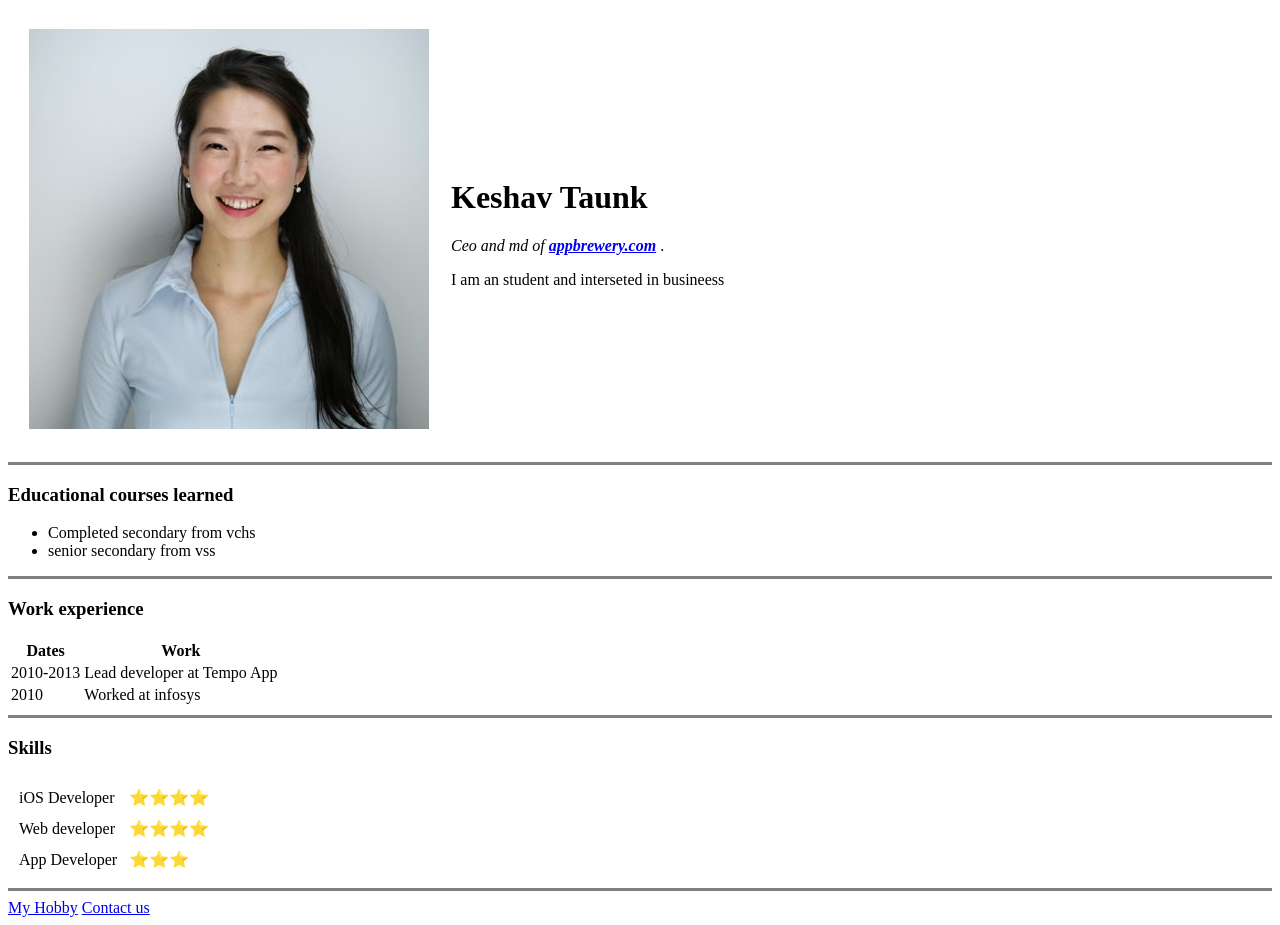
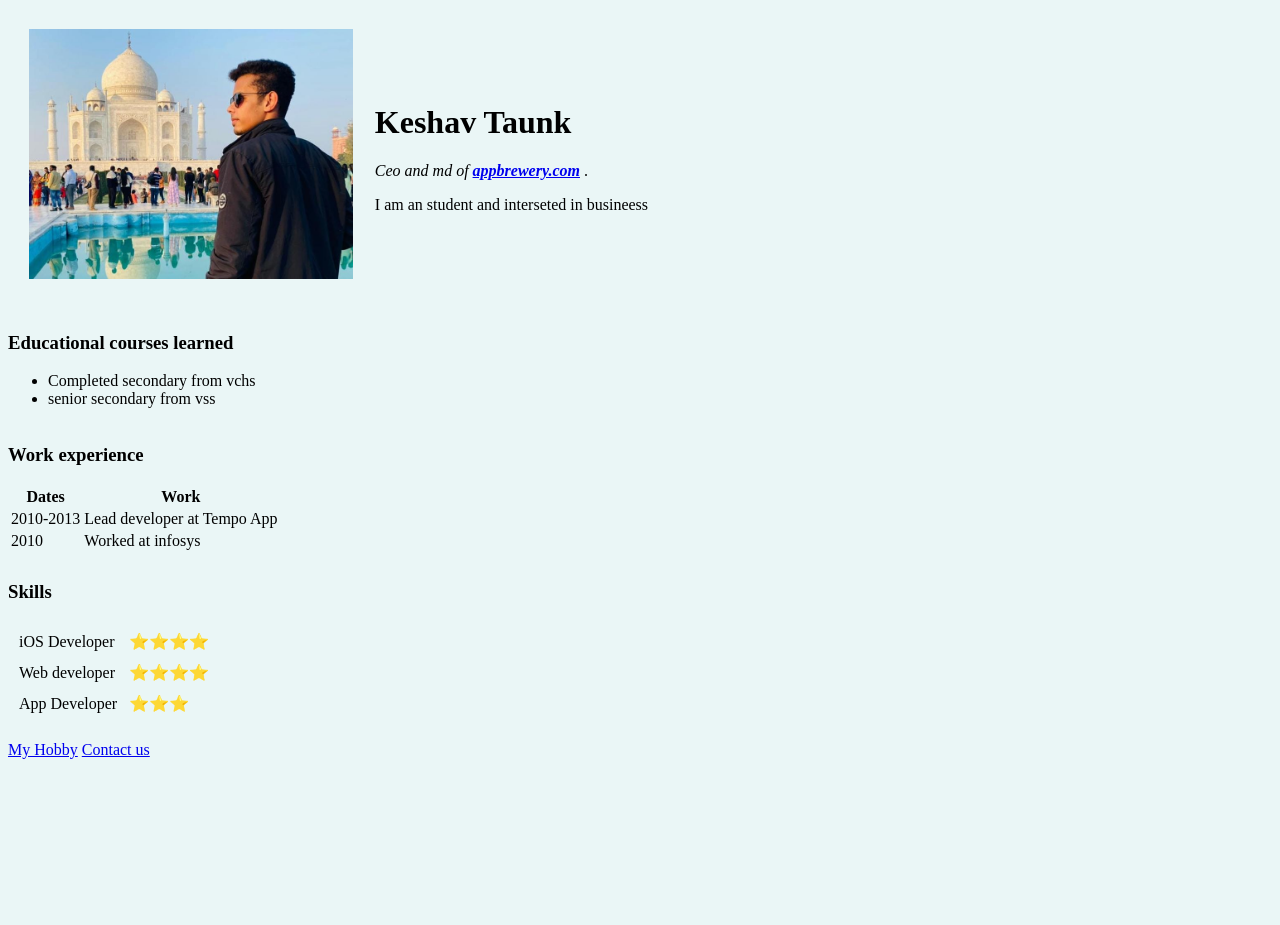
Before and after one commit to Keshavtaunk/cv, a plain HTML site: page index.html in a window 1280 px wide. After the commit the page ends 800 px from the top, so only its background shows below. Drawn offline with Linux system fonts and the light colour scheme.

Commit message:
photo change

```diff
--- a/index.html
+++ b/index.html
@@ -3,12 +3,23 @@
   <head>
     <meta charset="utf-8">
     <title>Keshavs personal site</title>
+    <style>
+    body { background-color : #EAF6F6}
+
+    hr{background-color : #EAF6F6;
+    border-style:none;}
+    img{
+      height: 250px;
+    }
+
+
+   </style>
   </head>
 
   <body>
     <table cellspacing="20">
       <tr>
-        <td><img src="angela yu.jpg" alt="Keshav's image"></td>
+        <td><img src="phomto.jpeg" alt="Keshav's image"></td>
         <td> <h1>Keshav Taunk </h1>
           <p><i> Ceo and md of <strong><a href="http://www.appbrewery.com">appbrewery.com</a></strong> </i>.</p>
           <p> I am an student and interseted in busineess</p></td>
```
